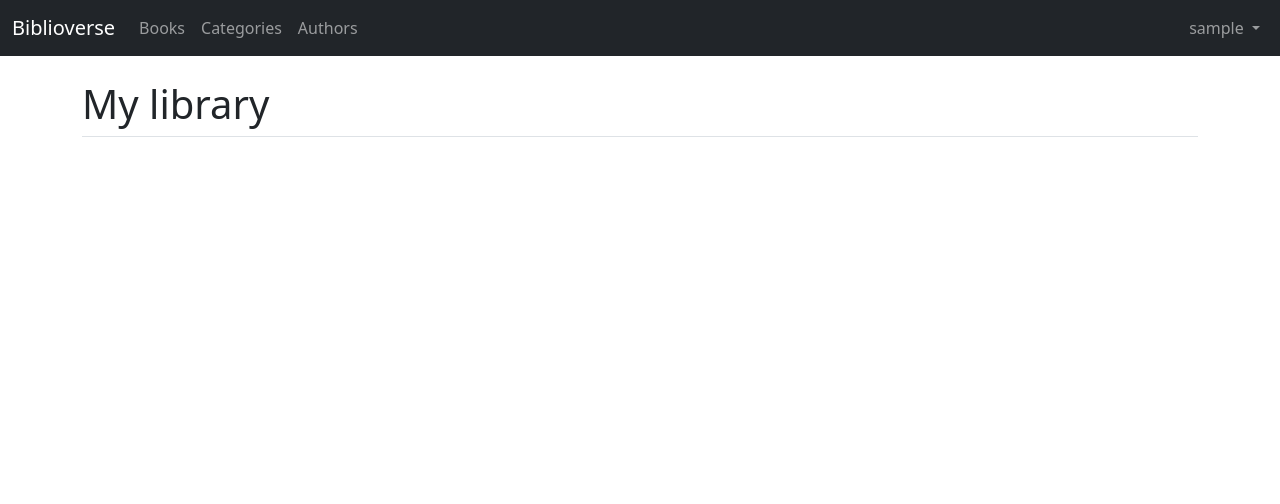
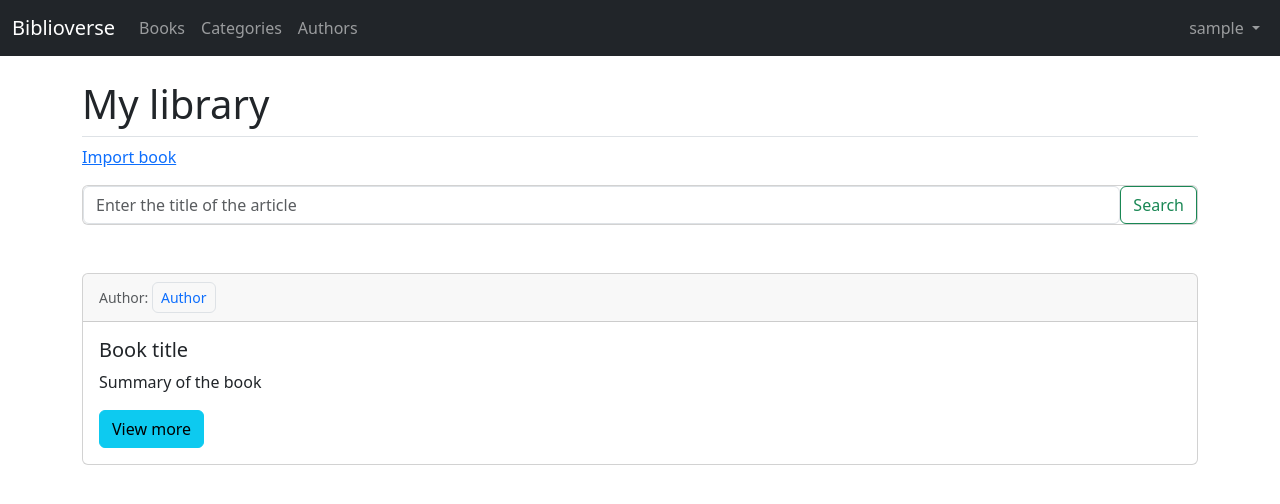
Before and after one commit to PatriceAlan/Biblioverse, a Django app: page / in a window 1280 px wide. Shown: the top 504 px of the page. Run offline with Django 4.2, Linux system fonts and the light colour scheme; the visitor is signed in with stand-in values (Sample User, id 1).

Commit message:
Navbar + Homepage modification

```diff
--- a/biblioverse/boeken/templates/home.html
+++ b/biblioverse/boeken/templates/home.html
@@ -3,6 +3,30 @@
 
     {% if user.is_authenticated %}
     <h1 class="card-header pb-2 mb-2 border-bottom">My library</h1>
+
+    <p>
+        <a href="#">Import book</a>
+    </p>
+
+    <div class="card mb-5">
+        <form class="d-flex" action="" method="GET">
+            <input class="form-control" type="search" placeholder="Enter the title of the article" name="search_query" aria-label="Search">
+            <button class="btn btn-outline-success" type="submit">Search</button>
+        </form>
+    </div>
+    <div class="card mb-2">
+        <div class="card-header">
+            <small class="text-muted">
+                Author: <a href="#" class="d-inline-flex focus-ring py-1 px-2 text-decoration-none border rounded-2">Author</a>
+            </small>
+        </div>
+        <div class="card-body">
+            <h5 class="card-title">Book title</h5>
+            <p class="card-text">Summary of the book</p>
+            <a href="#" class="btn btn-info">View more</a>
+        </div>
+    </div>
+
 
     {% else %}
         <div class="col-md-6 offset-md-3">
```
